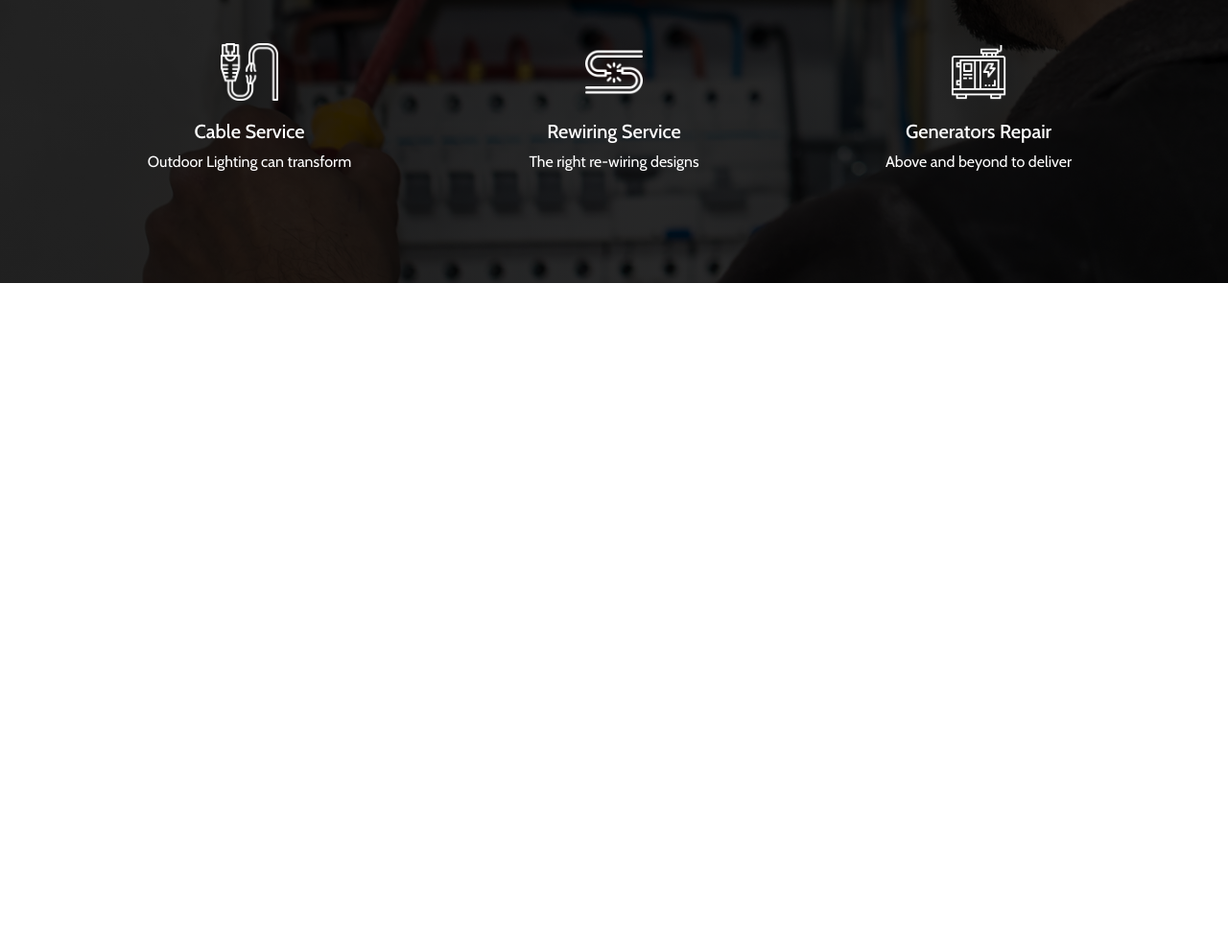
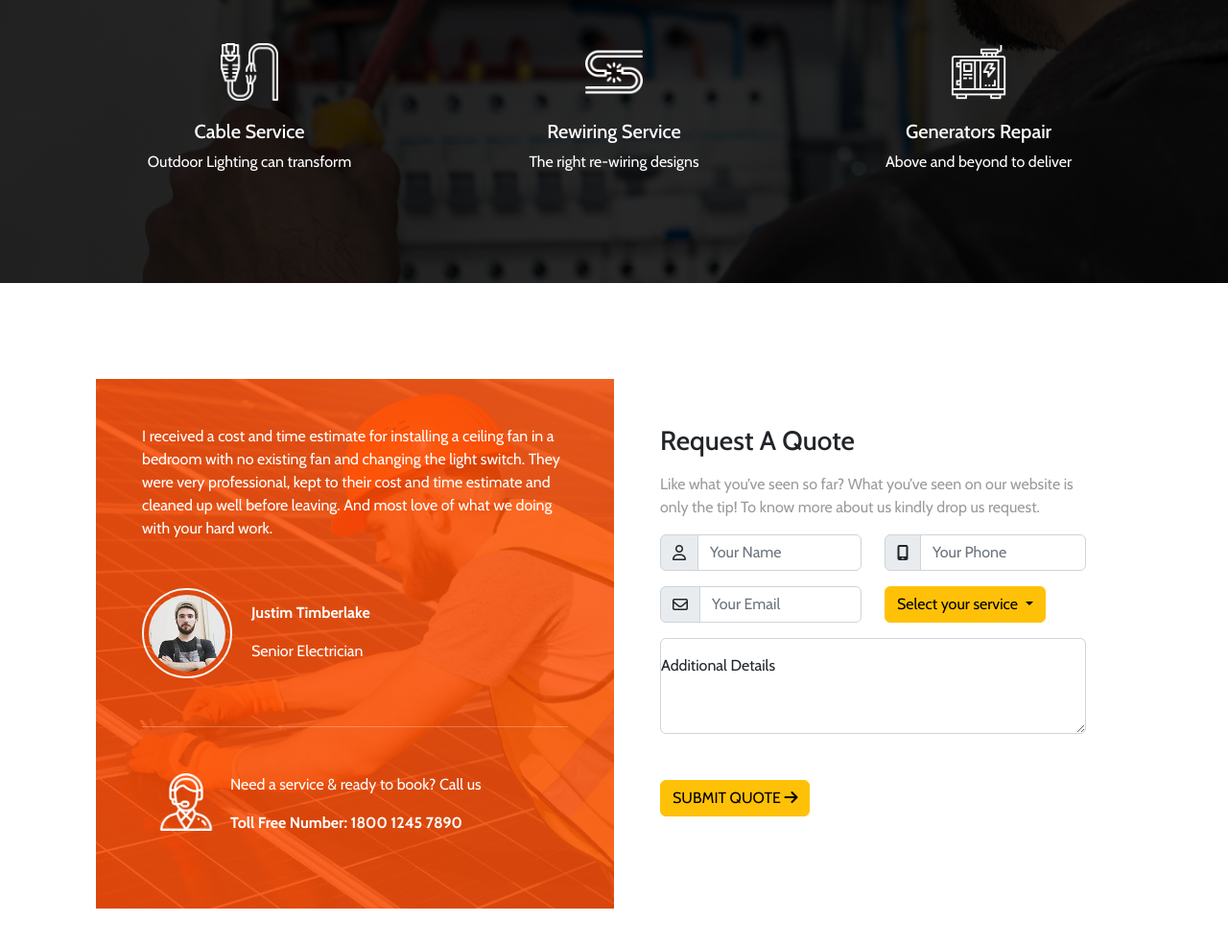
Before and after one commit to droidhazard/mr-handy-website, a plain HTML site: page index.html in a window 1280 px wide. Shown: the part 2207-3192 px from the top of the page at 96% size. Before the commit the page ends 2502 px from the top, so only its background shows below. Drawn offline with nearby package versions, Linux system fonts and the light colour scheme.

Commit message:
finalize form section responsively

```diff
--- a/css/style.css
+++ b/css/style.css
@@ -121,7 +121,38 @@ body {
   padding: 50px;
 }
 
+.form-section {
+  padding: 100px;
+}
 
+.col-testimonial {
+  background-image: linear-gradient(to left, #ff4d01d0, #ff4c01d6), url(../img/single-image-09.jpg);
+  /* background-blend-mode: multiply; */
+  background-size: cover;
+  background-position: top;
+  /* padding: 50px; */
+}
+
+.testimonial-profile {
+  display: flex;
+  align-items: flex-end;
+  margin: 50px 0;
+}
+
+.testimonial-user-image {
+  height: 80px;
+  width: 80px;
+  border-radius: 50%;
+  padding: 5px;
+  border: 2px solid whitesmoke;
+  box-sizing: content-box;
+  margin-right: 20px;
+}
+
+.phone-box {
+  display: flex;
+  align-items: flex-end;
+}
 
 
 
--- a/index.html
+++ b/index.html
@@ -223,6 +223,91 @@
     </div>
   </section>
 
+  <!-- * Form Section -->
+  <section class="form-section">
+    <div class="container">
+      <div class="row">
+        <div class="col-lg-6 col-testimonial color-text-white p-5">
+          <p>I received a cost and time estimate for installing a ceiling fan in a bedroom with no existing fan and
+            changing the light switch. They were very professional, kept to their cost and time estimate and cleaned up
+            well before leaving. And most love of what we doing with your hard work.</p>
+          <div class="testimonial-profile">
+            <img src="./img/review01-150x150.jpg" class="testimonial-user-image" alt="">
+            <div class="testimonial-profile-info">
+              <p><b>Justim Timberlake</b></p>
+              <p>Senior Electrician</p>
+            </div>
+          </div>
+          <hr>
+          <span class="phone-box mt-5">
+            <img src="./img/support.png" class="worker-icon mx-3 img-invert" alt="">
+            <div class="phone-box-info">
+              <p>Need a service & ready to book? Call us</p>
+              <p><b>Toll Free Number: 1800 1245 7890</b></p>
+            </div>
+          </span>
+        </div>
+        <div class="col-lg-6 col-form p-5">
+          <h3 class="mb-3">Request A Quote</h3>
+          <p class="color-text-grey">Like what you’ve seen so far? What you’ve seen on our website is only the tip! To
+            know more about us kindly drop us request.</p>
+          <div class="row">
+            <div class="col-md-6">
+              <div class="input-group mb-3">
+                <span class="input-group-text" id="basic-addon1"><i class="fa-regular fa-user"></i></span>
+                <input type="text" class="form-control" placeholder="Your Name" aria-label="Username"
+                  aria-describedby="basic-addon1">
+              </div>
+            </div>
+            <div class="col-md-6">
+              <div class="input-group mb-3">
+                <span class="input-group-text" id="basic-addon1"><i class="fa-solid fa-mobile-screen"></i></span>
+                <input type="text" class="form-control" placeholder="Your Phone" aria-label="Username"
+                  aria-describedby="basic-addon1">
+              </div>
+            </div>
+          </div>
+          <div class="row">
+            <div class="col-md-6">
+              <div class="input-group mb-3">
+                <span class="input-group-text" id="basic-addon1"><i class="fa-regular fa-envelope"></i></span>
+                <input type="text" class="form-control" placeholder="Your Email" aria-label="Username"
+                  aria-describedby="basic-addon1">
+              </div>
+            </div>
+            <div class="col-md-6">
+              <div class="dropdown">
+                <button class="btn btn-warning dropdown-toggle" type="button" data-bs-toggle="dropdown"
+                  aria-expanded="false">
+                  Select your service
+                </button>
+                <ul class="dropdown-menu">
+                  <li><a class="dropdown-item" href="#!">Switch Repair</a></li>
+                  <li><a class="dropdown-item" href="#!">Power Circuit</a></li>
+                  <li><a class="dropdown-item" href="#!">Power Grid</a></li>
+                </ul>
+              </div>
+            </div>
+          </div>
+          <div class="row">
+            <div class="form-floating">
+              <textarea class="form-control" placeholder="Leave a comment here" id="floatingTextarea2"
+                style="height: 100px"></textarea>
+              <label for="floatingTextarea2">Additional Details</label>
+            </div>
+          </div>
+          <div class="row my-5">
+            <div class="col-md-6">
+              <a href="#!" class="btn btn-warning">
+                SUBMIT QUOTE <i class="fa-solid fa-arrow-right fs-6"></i>
+              </a>
+            </div>
+          </div>
+        </div>
+      </div>
+    </div>
+  </section>
+
 
 
   <!-- Bootstrap JS -->
```
Also changed, not shown: img/review01-150x150.jpg (added), img/support.png (added).
